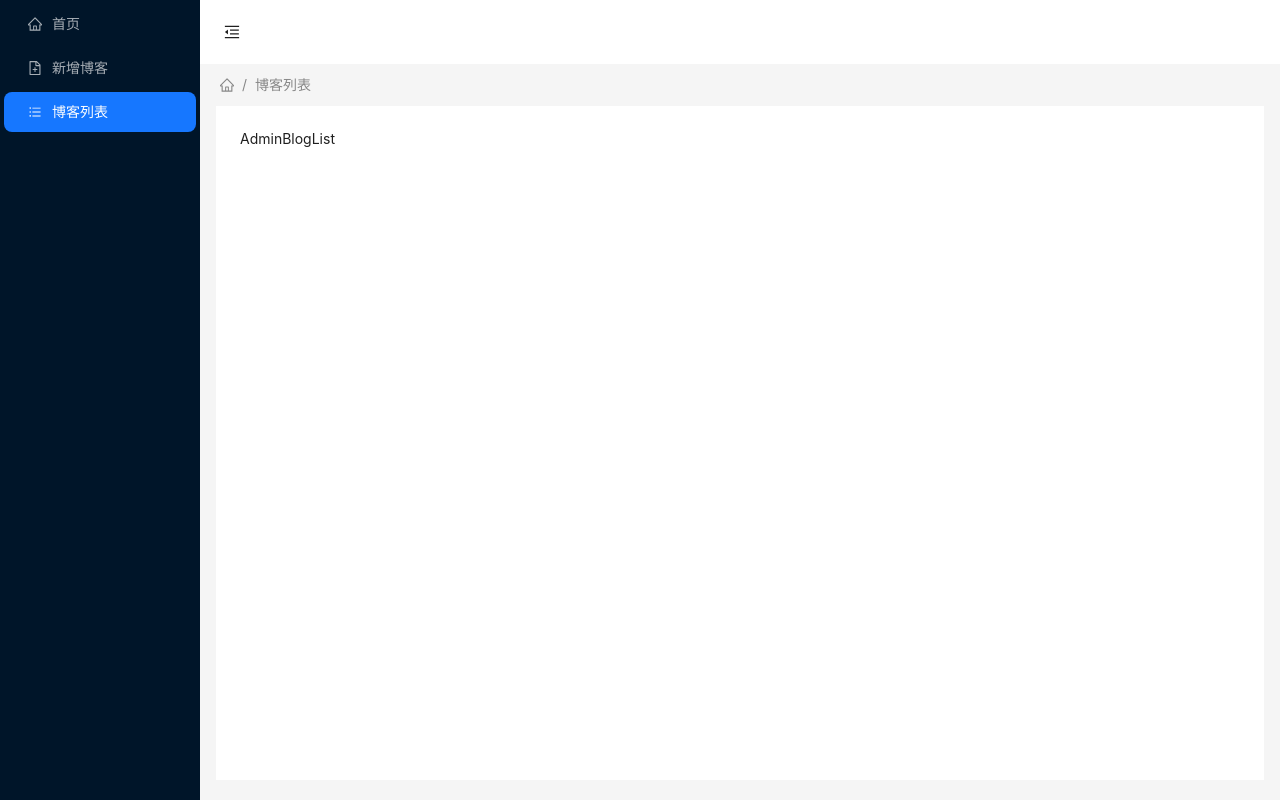
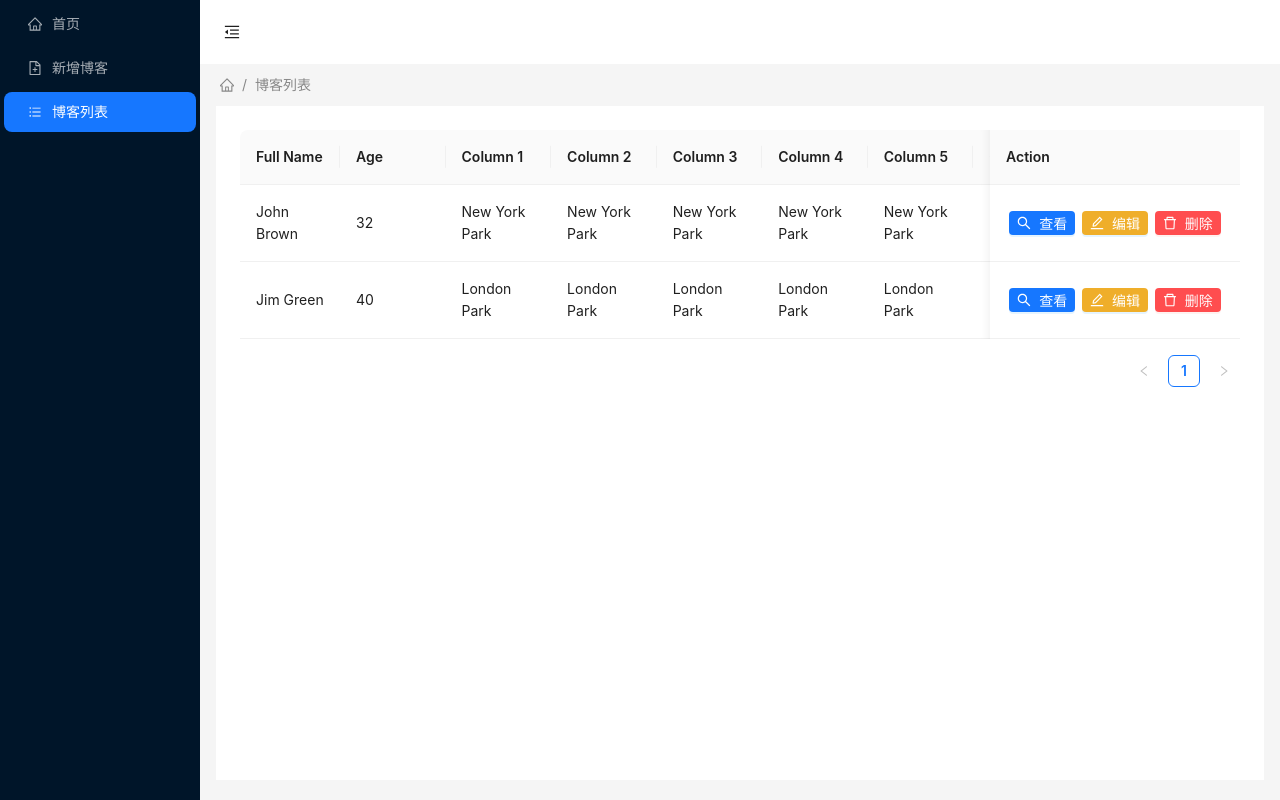
Before and after one commit to 1771991075/React-Blog-Ts, a React (Create React App) app: page /#/admin/bloglist in a window 1280 px wide. Built offline with nearby package versions, Linux system fonts and the light colour scheme.

Commit message:
博客列表搭建

```diff
--- a/src/view/Admin/BlogList/index.tsx
+++ b/src/view/Admin/BlogList/index.tsx
@@ -1,8 +1,72 @@
 import React from 'react';
+import { Table, Button } from 'antd';
+import type { ColumnsType } from 'antd/es/table';
+import { SearchOutlined, DeleteOutlined, EditOutlined } from '@ant-design/icons';
+
+interface DataType {
+    key: React.Key;
+    name: string;
+    age: number;
+    address: string;
+}
+const columns: ColumnsType<DataType> = [
+    {
+        title: 'Full Name',
+        width: 100,
+        dataIndex: 'name',
+        key: 'name',
+        fixed: 'left',
+    },
+    {
+        title: 'Age',
+        dataIndex: 'age',
+        key: 'age',
+    },
+    { title: 'Column 1', dataIndex: 'address', key: '1' },
+    { title: 'Column 2', dataIndex: 'address', key: '2' },
+    { title: 'Column 3', dataIndex: 'address', key: '3' },
+    { title: 'Column 4', dataIndex: 'address', key: '4' },
+    { title: 'Column 5', dataIndex: 'address', key: '5' },
+    { title: 'Column 6', dataIndex: 'address', key: '6' },
+    { title: 'Column 7', dataIndex: 'address', key: '7' },
+    { title: 'Column 8', dataIndex: 'address', key: '8' },
+    {
+        title: 'Action',
+        key: 'operation',
+        fixed: 'right',
+        width: 250,
+        render: () => {
+            return (
+                <span style={{ display:'flex', justifyContent:'space-around' }}>
+                    <Button type="primary" icon={<SearchOutlined />} size='small' shape="default">查看</Button>
+                    <Button type="primary" style={{ backgroundColor:'#EFAE2A' }} icon={<EditOutlined />} size='small' shape="default">编辑</Button>
+                    <Button type="primary" danger icon={<DeleteOutlined />} size='small' shape="default">删除</Button>
+                </span>
+            )
+        },
+    },
+];
+
+const data: DataType[] = [
+    {
+        key: '1',
+        name: 'John Brown',
+        age: 32,
+        address: 'New York Park',
+    },
+    {
+        key: '2',
+        name: 'Jim Green',
+        age: 40,
+        address: 'London Park',
+    },
+];
 
 const AdminBlogList: React.FC = () => {
     return (
-        <div>AdminBlogList</div>
+        <div>
+            <Table columns={columns} dataSource={data} scroll={{ x: 1300 }} />
+        </div>
     )
 }
 export default AdminBlogList;
```
